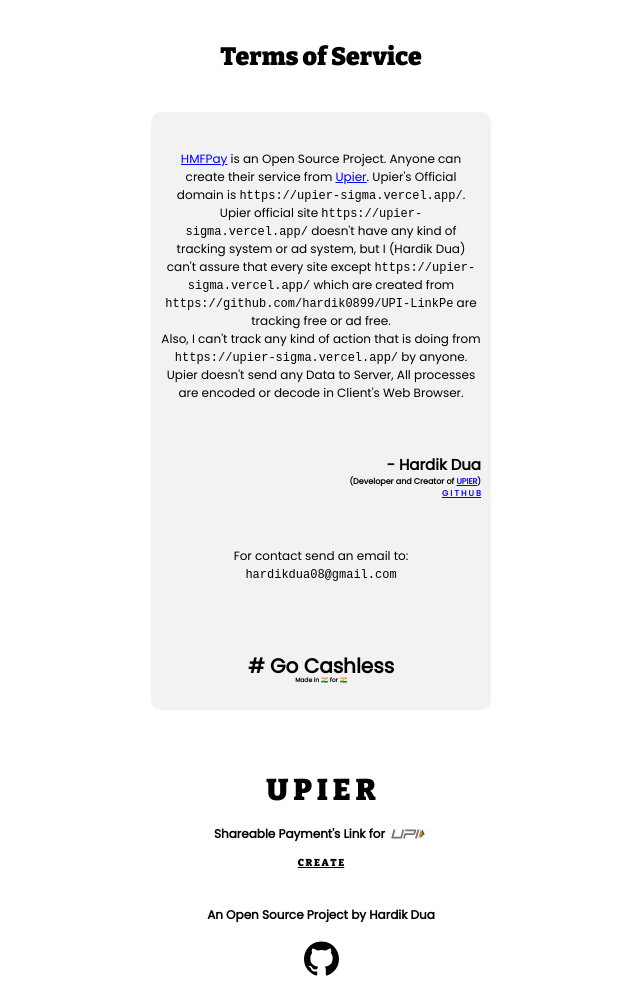
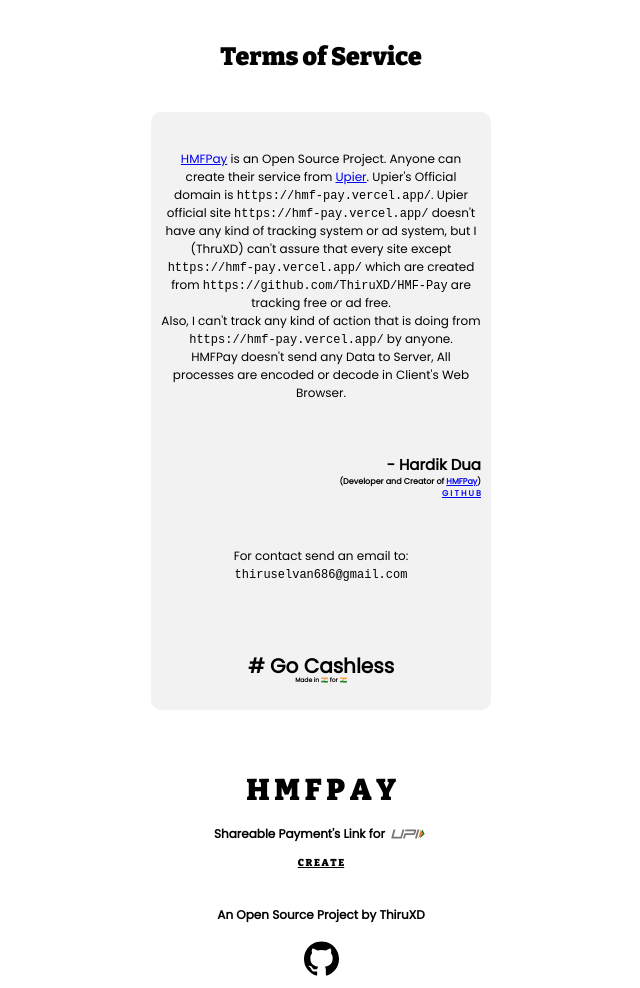
Before and after one commit to ThiruXD/HMF-Pay, a website: page tos/index.html in a window 1280 px wide. Shown: the whole page, without its empty margins (319-959 px from the left). Drawn offline with nearby package versions, Linux system fonts and the light colour scheme.

Commit message:
Update index.html

```diff
--- a/tos/index.html
+++ b/tos/index.html
@@ -22,20 +22,20 @@
         </h1>
     </div>
     <div id="content" class="contentdiv">
-        <p class="txt"><br><a href="https://github.com/ThiruXD/HMF-Pay">HMFPay</a> is an Open Source Project. Anyone can create their service from <a href="https://github.com/ThiruXD/HMF-Pay">Upier</a>. Upier's Official domain is <tt>https://upier-sigma.vercel.app/</tt>. Upier
-            official site <tt>https://upier-sigma.vercel.app/</tt> doesn't have any kind of tracking system or ad system, but I (Hardik Dua) can't assure that every site except <tt>https://upier-sigma.vercel.app/</tt> which are created from <tt>https://github.com/hardik0899/UPI-LinkPe</tt> are tracking free
-            or ad free. <br> Also, I can't track any kind of action that is doing from <tt>https://upier-sigma.vercel.app/</tt> by anyone.
-            <br>Upier doesn't send any Data to Server, All processes are encoded or decode in Client's Web Browser.<br><br>
+        <p class="txt"><br><a href="https://github.com/ThiruXD/HMF-Pay">HMFPay</a> is an Open Source Project. Anyone can create their service from <a href="https://github.com/ThiruXD/HMF-Pay">Upier</a>. Upier's Official domain is <tt>https://hmf-pay.vercel.app/</tt>. Upier
+            official site <tt>https://hmf-pay.vercel.app/</tt> doesn't have any kind of tracking system or ad system, but I (ThruXD) can't assure that every site except <tt>https://hmf-pay.vercel.app/</tt> which are created from <tt>https://github.com/ThiruXD/HMF-Pay</tt> are tracking free
+            or ad free. <br> Also, I can't track any kind of action that is doing from <tt>https://hmf-pay.vercel.app/</tt> by anyone.
+            <br>HMFPay doesn't send any Data to Server, All processes are encoded or decode in Client's Web Browser.<br><br>
             <br>
         </p>
         <p class="sign">
             - Hardik Dua
         </p>
         <p class="signcontent">
-            (Developer and Creator of <a href="https://github.com/hardik0899/UPI-LinkPe">UPIER</a>)<br>
-            <a href="https://github.com/hardik0899/">G I T H U B </a><br>
+            (Developer and Creator of <a href="https://github.com/ThiruXD">HMFPay</a>)<br>
+            <a href="https://github.com/ThiruXD/">G I T H U B </a><br>
         </p>
-        <p class="txt">For contact send an email to:<br><tt onclick="window.location.href='mailto:hardikdua08@gmail.com';">hardikdua08@gmail.com</tt>
+        <p class="txt">For contact send an email to:<br><tt onclick="window.location.href='mailto:thiruselvan686@gmail.com';">thiruselvan686@gmail.com</tt>
         </p>
         <br><br>
         <p class="gocless"># Go Cashless</p>
@@ -43,16 +43,16 @@
     </div>
     <div id="footer" class="footerdiv">
         <h1 class="logo">
-            U P I E R
+            H M F P A Y
         </h1>
         <p class="slogan">
             Shareable Payment's Link for <img src="../img/upi.svg" class="upilogo" width="40">
         </p>
         <p class="tpf" onclick="window.location.href='../';"><u>C R E A T E</u></p>
-        <p class="tuhin" onclick="window.location.href='https://hardik0899.github.io/';">
-            An Open Source Project by Hardik Dua
+        <p class="tuhin" onclick="window.location.href='https://ThiruXD.github.io/';">
+            An Open Source Project by ThiruXD
         </p>
-        <img src="../img/github.svg" class="center" width="35" onclick="window.location.href='https://github.com/hardik0899';">
+        <img src="../img/github.svg" class="center" width="35" onclick="window.location.href='https://github.com/ThiruXD';">
     </div>
     </div>
 </body>
```
